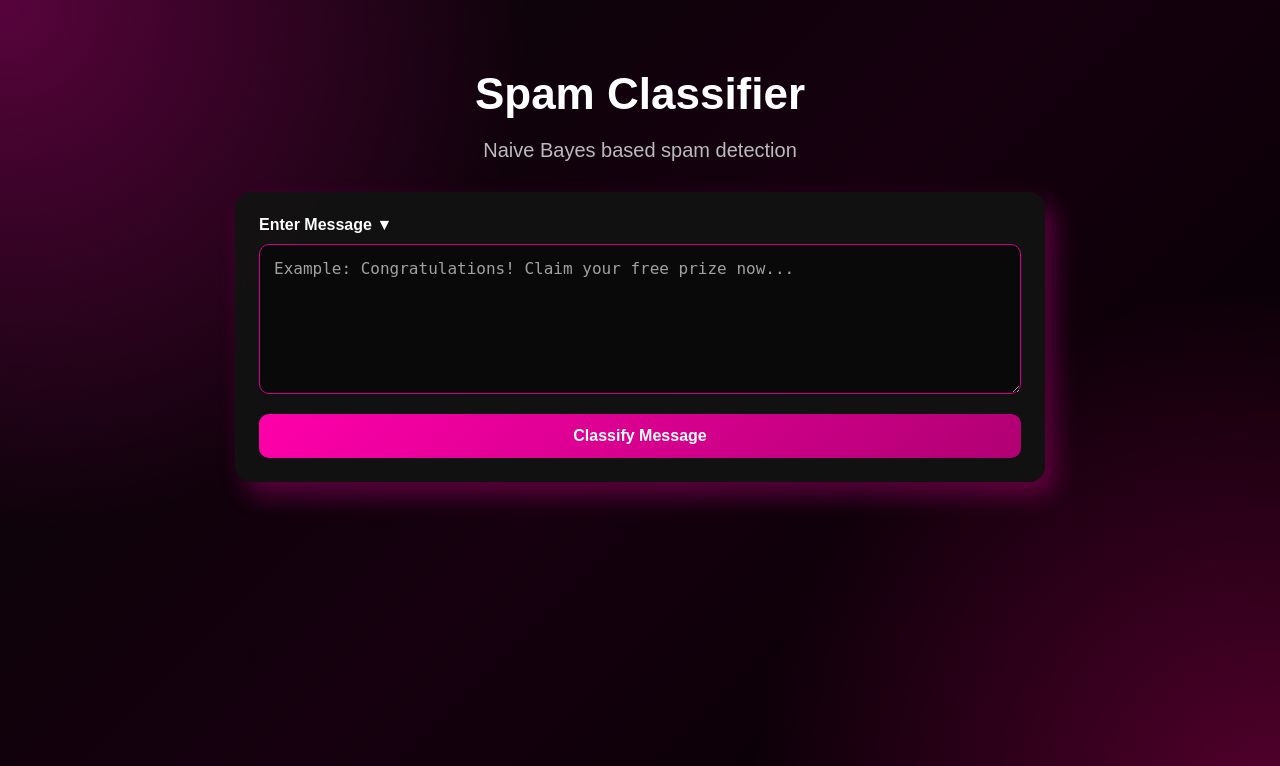
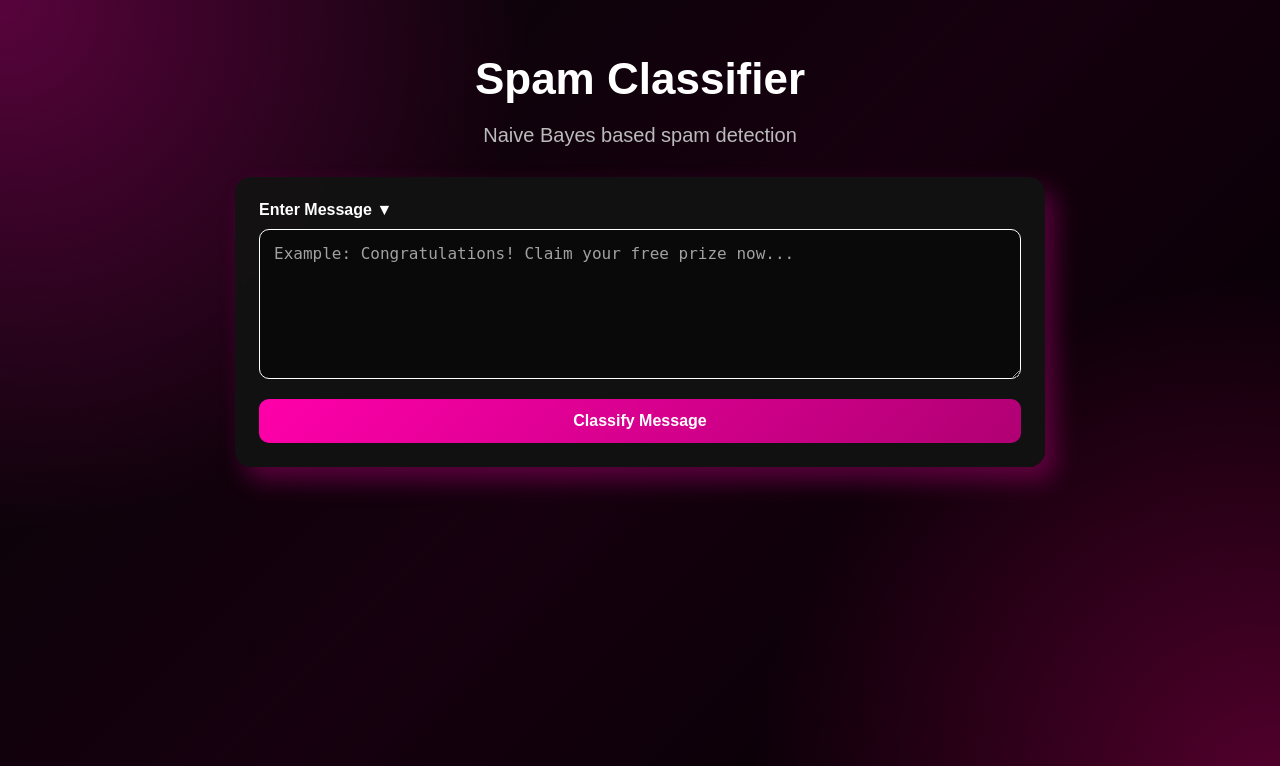
Before and after one commit to Syed-Attique/spam_classifier, a Flask app: page / in a window 1280 px wide. Shown: the top 766 px of the page. Run offline with Flask 3, Linux system fonts and the light colour scheme; parts of the project's set-up code (start-up, migrations or seed data) failed here and were passed over.

Commit message:
changed UI style

```diff
--- a/static/style.css
+++ b/static/style.css
@@ -15,7 +15,7 @@ body {
 
 .container {
     max-width: 850px;
-    margin: 20px auto;
+    margin: 5px auto;
     padding: 20px;
 }
 
@@ -42,9 +42,12 @@ h1 {
     box-shadow: 10px 13px 25px rgba(255, 0, 170, 0.3);
     margin-bottom: 24px;
     backdrop-filter: blur(9px);
-    outline: none; /* Removes default focus outline */
-    caret-color:  #ffffff; /* Changes caret color to orange-red */
-    caret-shape: block; /* Options: bar, block, underscore (modern browsers) */
+    outline: none;
+    /* Removes default focus outline */
+    caret-color: #ffffff;
+    /* Changes caret color to orange-red */
+    caret-shape: block;
+    /* Options: bar, block, underscore (modern browsers) */
 }
 
 
@@ -60,7 +63,7 @@ textarea {
     min-height: 150px;
     resize: vertical;
     padding: 14px;
-    border: 1px solid #d10087;
+    border: 1px solid #ffffff;
     border-radius: 10px;
     background: #090909;
     color: #ffffff;
```
